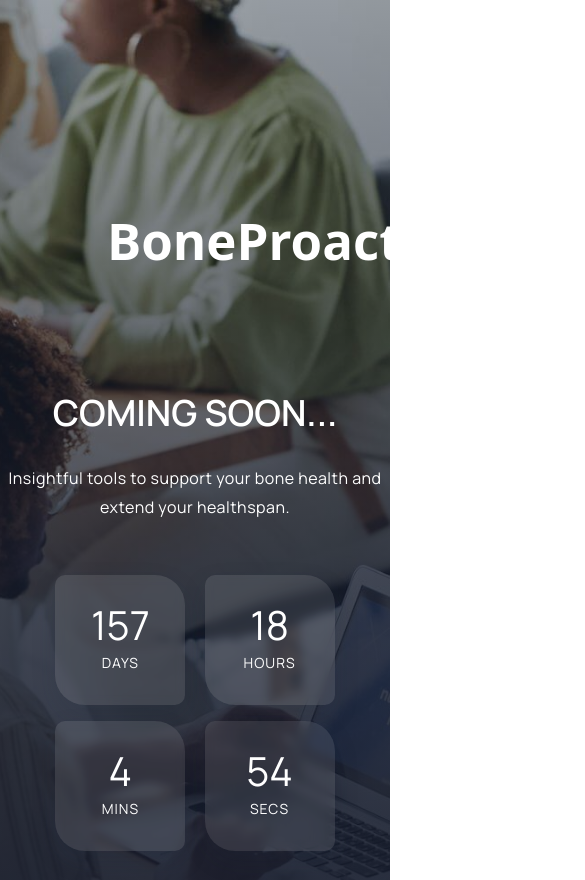
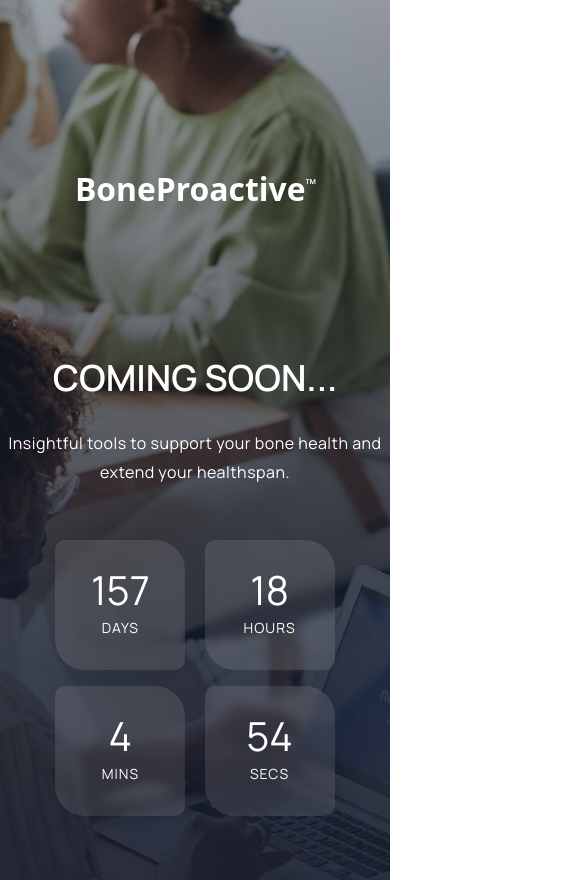
Before and after one commit to BoneProactive/boneproactive.github.io, a plain HTML site: page index.html in a window 390 px wide. Shown: the top 880 px of the page, 585 px wide, since content can reach past the window. Drawn offline with Linux system fonts and the light colour scheme.

Commit message:
center the BoneProactive

```diff
--- a/index.html
+++ b/index.html
@@ -28,8 +28,8 @@
                 <div class="row">
                     <div class="col-12 p-0">
                         <div class="d-flex flex-column min-vh-100 justify-content-center p-md-5">
-                            <div class="text-center" style="padding-top: 60px;">
-                                <a href="#"><img src="static/image/boneproactive-logo-white.svg" alt="BoneProactive Logo" style="height: 80px;"></a>
+                            <div class="text-center logo-container">
+                                <a href="#"><img src="static/image/boneproactive-logo-white.svg" alt="BoneProactive Logo" class="logo-img"></a>
                             </div>
                             <div class="title-heading text-center my-auto">
                                 <h2 class="title-dark text-white text-uppercase mt-2 mb-4 fw-semibold">Coming soon...</h2>
--- a/static/css/style.css
+++ b/static/css/style.css
@@ -3614,4 +3614,58 @@
 footer .footer-bar {
   border-top: 1px solid #252f4c;
 }
+
+/*********************************/
+/*      Logo Responsive Styles  */
+/*===============================*/
+.logo-container {
+  padding-top: 60px;
+}
+
+.logo-img {
+  height: 80px;
+  max-width: 100%;
+  width: auto;
+}
+
+/* Tablet and smaller desktop */
+@media (max-width: 991px) {
+  .logo-container {
+    padding-top: 40px;
+  }
+  .logo-img {
+    height: 70px;
+  }
+}
+
+/* Mobile landscape */
+@media (max-width: 768px) {
+  .logo-container {
+    padding-top: 30px;
+  }
+  .logo-img {
+    height: 60px;
+  }
+}
+
+/* Mobile portrait */
+@media (max-width: 575px) {
+  .logo-container {
+    padding-top: 20px;
+  }
+  .logo-img {
+    height: 50px;
+  }
+}
+
+/* Small mobile screens */
+@media (max-width: 375px) {
+  .logo-container {
+    padding-top: 15px;
+  }
+  .logo-img {
+    height: 45px;
+  }
+}
+
 /*# sourceMappingURL=style.css.map */
```
